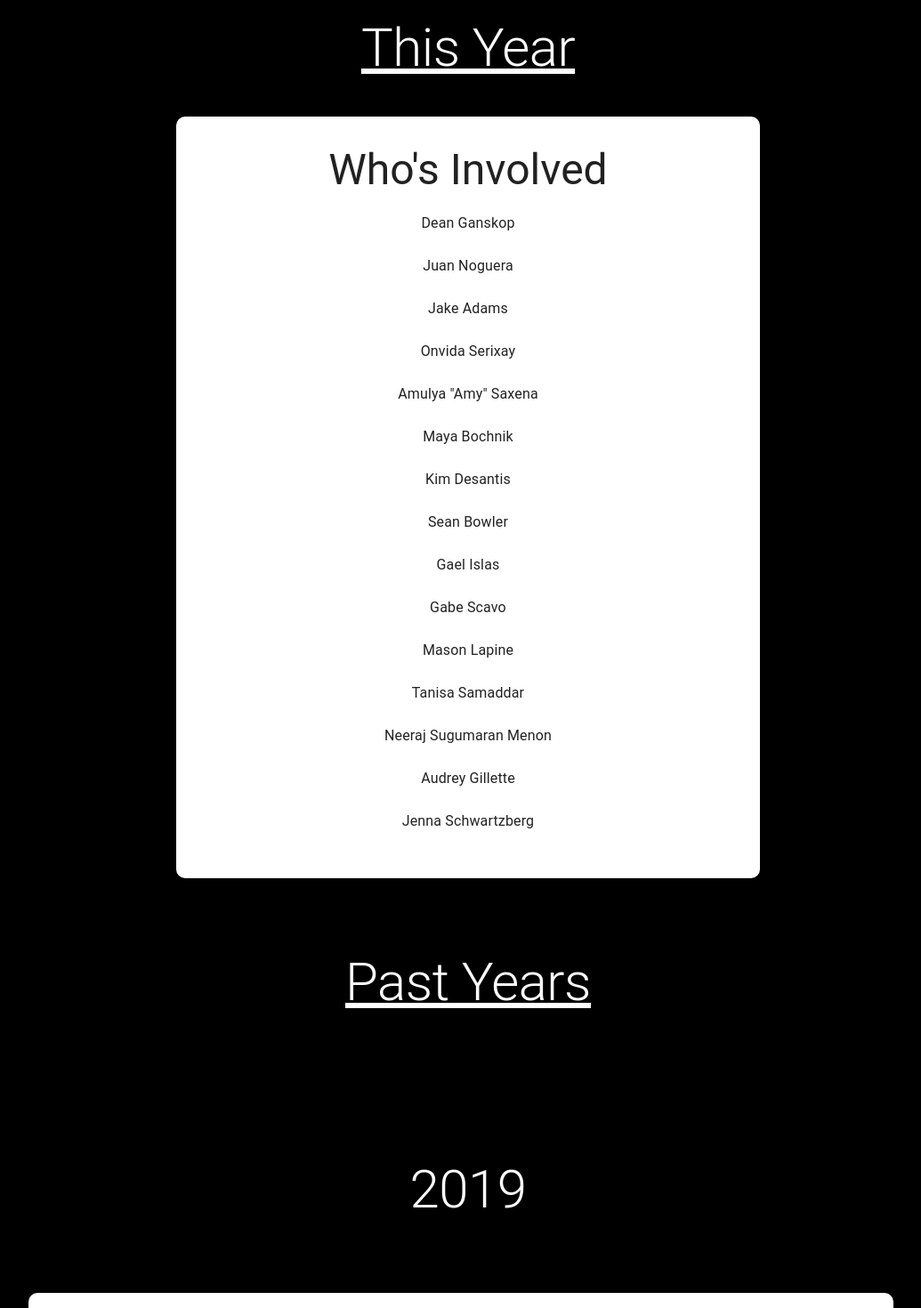
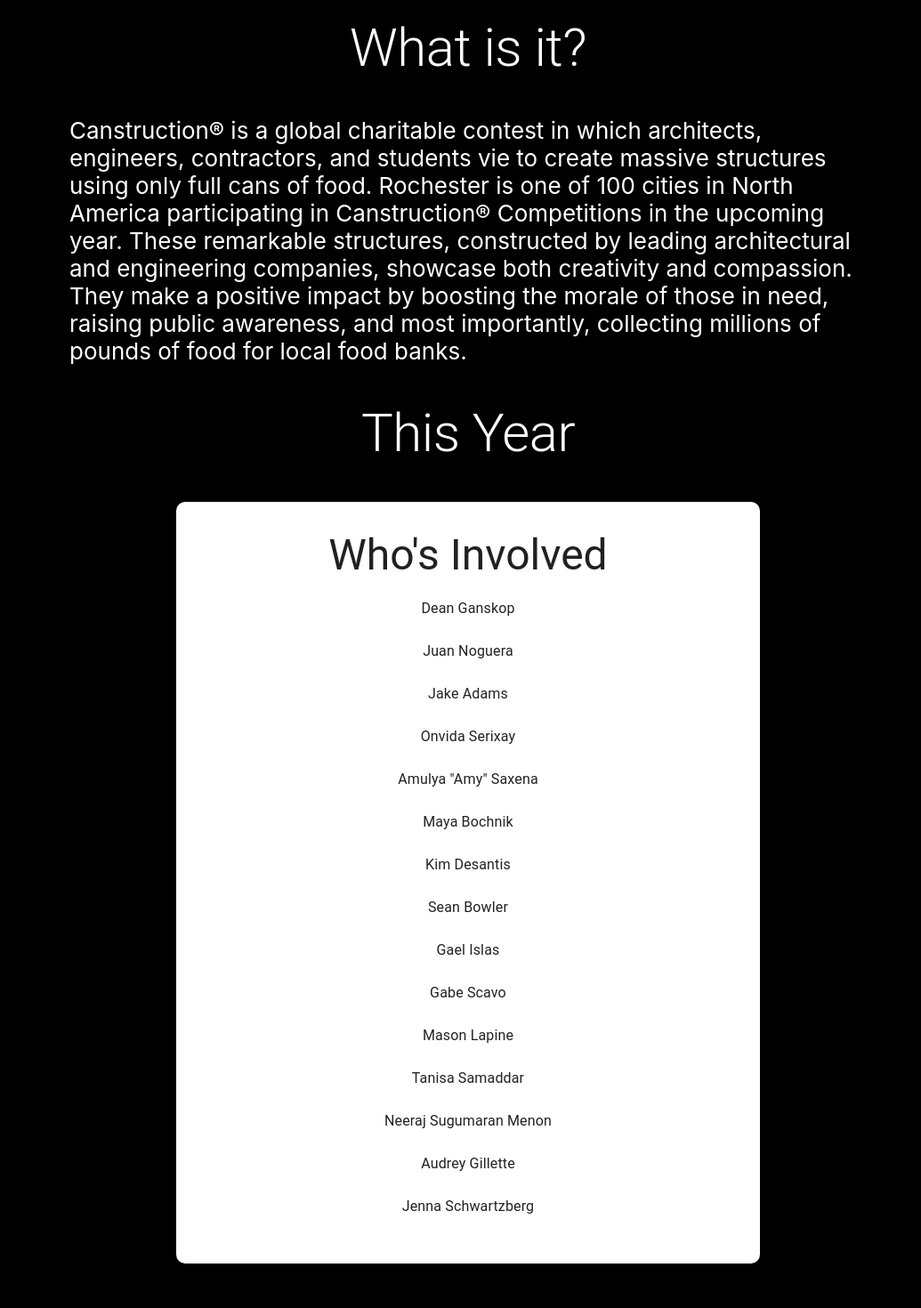
Before and after one commit to mwl4263/ritcanstruction, a React (Create React App) app: page / in a window 1280 px wide. Shown: the part 860-2330 px from the top of the page at 89% size, without its empty margins (114-1149 px from the left). Built offline with nearby package versions, Linux system fonts and the light colour scheme.

Commit message:
added 2023 coming soon

```diff
--- a/src/App.jsx
+++ b/src/App.jsx
@@ -7,6 +7,7 @@
 import { Divider, Typography } from "@mui/material";
 import ArrowDownwardIcon from "@mui/icons-material/ArrowDownward";
 import ThisYear from "./components/ThisYear";
+import Description from "./components/Description";
 function App() {
   const [animationDone, setAnimationDone] = useState(false);
   const [siteLoaded, setSiteLoaded] = useState(false);
@@ -27,17 +28,15 @@
         <Divider sx={{ mt: 5 }}></Divider>
         <ArrowDownwardIcon fontSize="large"></ArrowDownwardIcon>
         <Divider sx={{ mt: 30 }}></Divider>
-
-        <Typography sx={{ textDecoration: "underline" }} variant="h2">
-          This Year
-        </Typography>
-         <Divider sx={{ mt: 5 }}></Divider>
+        <Typography variant="h2">What is it?</Typography>
+        <Divider sx={{ mt: 5 }}></Divider>
+        <Description />
+        <Divider sx={{ mt: 5 }}></Divider>
+        <Typography variant="h2">This Year</Typography>
+        <Divider sx={{ mt: 5 }}></Divider>
         <ThisYear></ThisYear>
         <Divider sx={{ mt: 10 }}></Divider>
-        <Typography sx={{ textDecoration: "underline" }} variant="h2">
-          Past Years
-        </Typography>
-        <Divider sx={{ mt: 10 }}></Divider>
+
         <WhatIsIt></WhatIsIt>
       </header>
     </div>
--- a/src/assets/2018/index.js
+++ b/src/assets/2018/index.js
@@ -62,5 +62,5 @@
   img29,
   img30,
   img31,
-    img32
+  img32,
 };
--- a/src/assets/2019/index.js
+++ b/src/assets/2019/index.js
@@ -12,7 +12,7 @@
 import img12 from "./IMG_0708.jpg";
 import img13 from "./IMG_0709.jpg";
 import img14 from "./IMG_0710.jpg";
-import img15 from "./cad.jpg"
+import img15 from "./cad.jpg";
 export {
   img15,
   img14,
--- /dev/null
+++ b/src/components/Description.jsx
@@ -0,0 +1,22 @@
+import { Box, Typography } from "@mui/material";
+import React from "react";
+
+function Description() {
+  return (
+    <Box sx={{ width: "70%", ml: 10, mr: 10, textAlign: "left" }}>
+      <Typography variant="p">
+        Canstruction® is a global charitable contest in which architects,
+        engineers, contractors, and students vie to create massive structures
+        using only full cans of food. Rochester is one of 100 cities in North
+        America participating in Canstruction® Competitions in the upcoming
+        year. These remarkable structures, constructed by leading architectural
+        and engineering companies, showcase both creativity and compassion. They
+        make a positive impact by boosting the morale of those in need, raising
+        public awareness, and most importantly, collecting millions of pounds of
+        food for local food banks.
+      </Typography>
+    </Box>
+  );
+}
+
+export default Description;
--- a/src/components/WhatIsIt.jsx
+++ b/src/components/WhatIsIt.jsx
@@ -13,7 +13,7 @@
   Grid,
   Button,
 } from "@mui/material";
-
+import spaceinvader from "../assets/2023/cans2.png";
 import pastPhoto1 from "../assets/past1.jpeg";
 import * as allImages2018 from "../assets/2018/index";
 import * as allImages2019 from "../assets/2019/index";
@@ -42,13 +42,31 @@
       >
         <Grid item spacing={{ xs: 12 }} sx={{ width: "100%", mt: 10, mb: 10 }}>
           <Box sx={{ width: "100%", textAlign: "center", display: "block" }}>
-            <Typography variant="h2" sx={{ width: "100%" }}>
+            <Typography variant="h3" sx={{ width: "100%" }}>
+              2023 (Coming Soon)
+            </Typography>
+          </Box>
+        </Grid>
+
+        <Grid item spacing={{ xs: 4 }} sx={{ m: 2 }}>
+          <img
+            className="gallery-image"
+            src={spaceinvader}
+            height="400px"
+          ></img>
+        </Grid>
+        <Grid item spacing={{ xs: 12 }} sx={{ width: "100%", mt: 10, mb: 10 }}>
+          <Typography variant="h2">Past Years</Typography>
+        </Grid>
+        <Grid item spacing={{ xs: 12 }} sx={{ width: "100%", mt: 10, mb: 10 }}>
+          <Box sx={{ width: "100%", textAlign: "center", display: "block" }}>
+            <Typography variant="h3" sx={{ width: "100%" }}>
               2019
             </Typography>
           </Box>
         </Grid>
 
-        <PastSponsors/>
+        <PastSponsors />
 
         {Object.values(allImages2019)
           .reverse()
@@ -61,7 +79,7 @@
           })}
         <Grid item spacing={{ xs: 12 }} sx={{ width: "100%", mt: 10 }}>
           <Box sx={{ width: "100%", textAlign: "center", display: "block" }}>
-            <Typography variant="h2" sx={{ width: "100%" }}>
+            <Typography variant="h3" sx={{ width: "100%" }}>
               2018
             </Typography>
           </Box>
```
Also changed, not shown: src/components/PastSponsors.jsx (+15 -6 lines), src/components/ThisYear.jsx (+9 -4 lines), 1 other file (tests, documents, lock files or other folders). Lines whose indentation alone changed are shown as unchanged.
